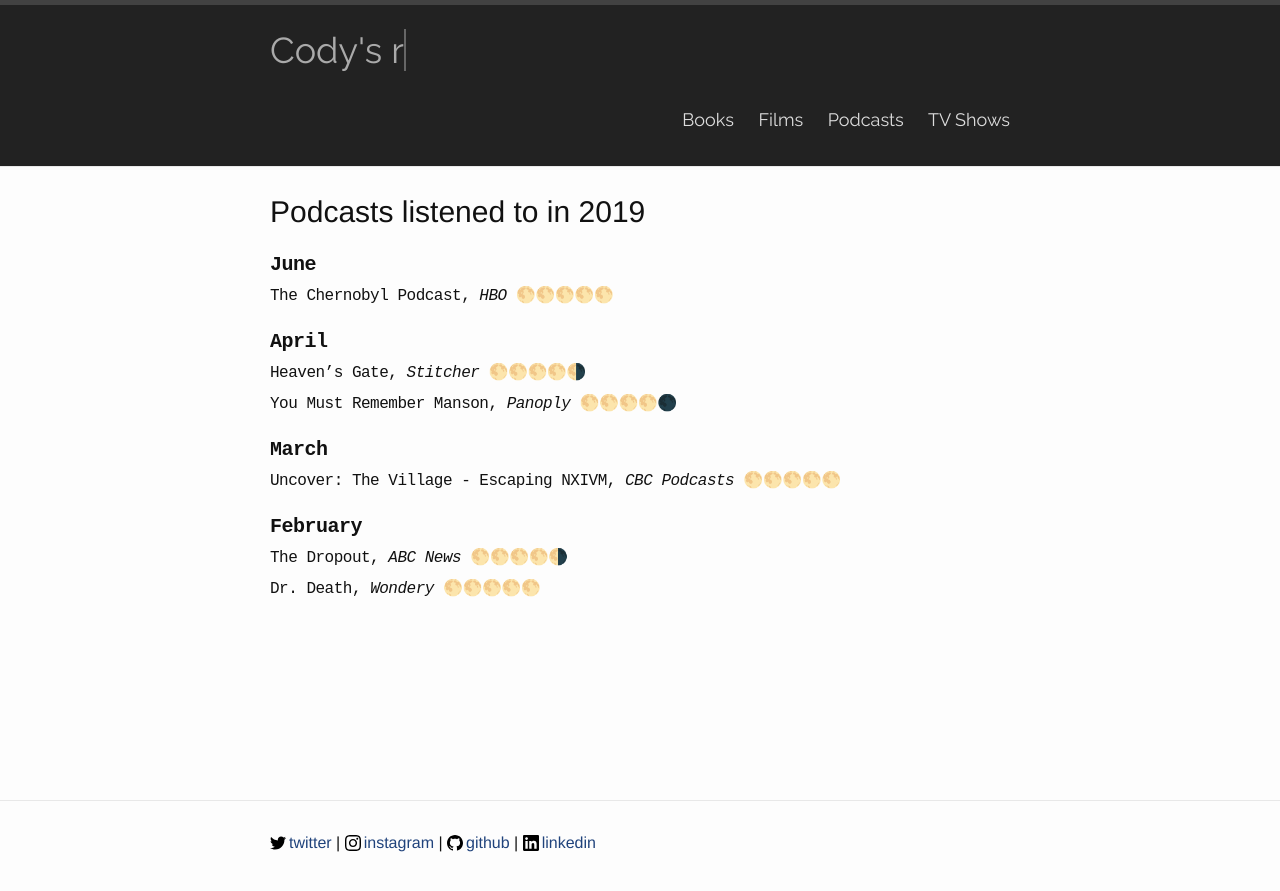
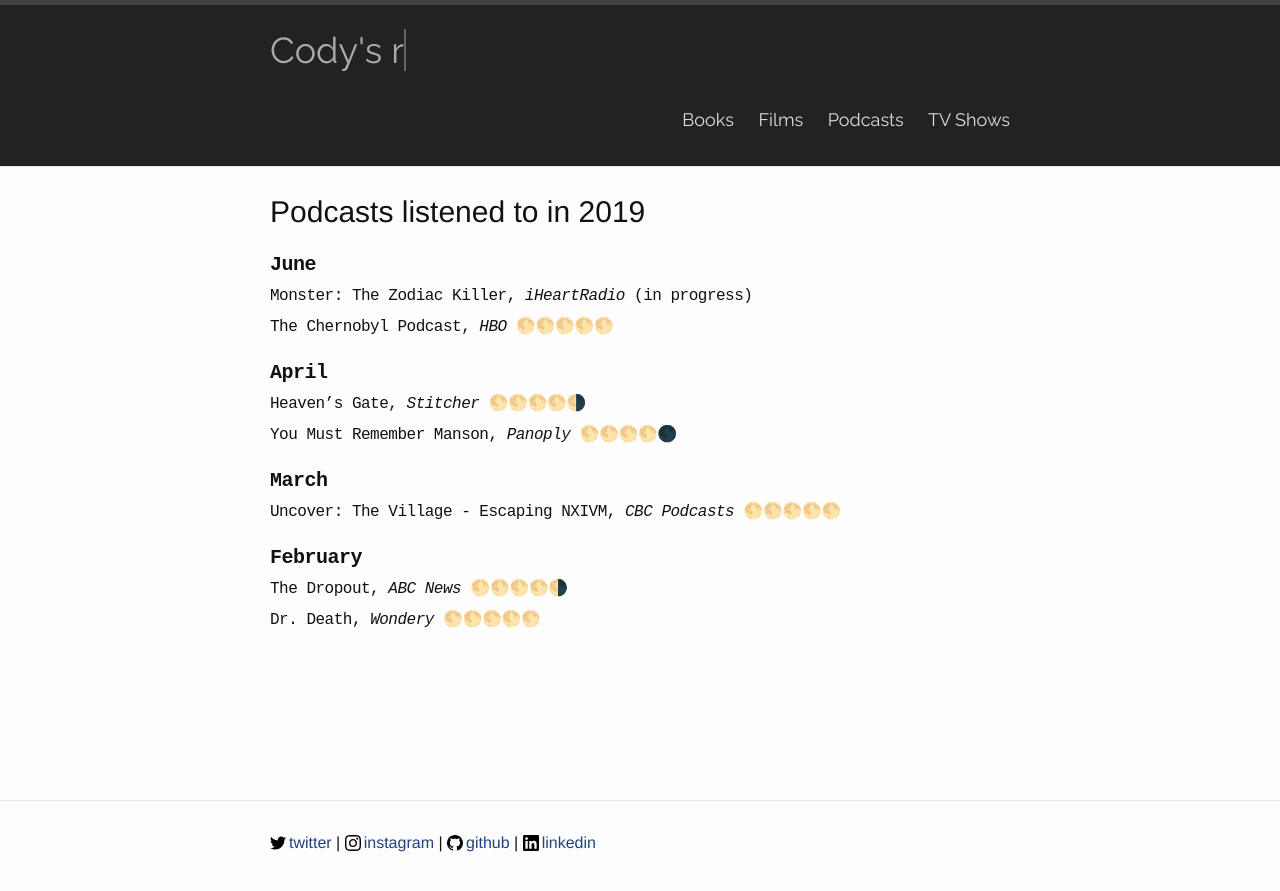
Before and after one commit to codydalerodgers/personal-blog, a Jekyll site: the page built from _podcasts/2019.md, in a window 1280 px wide. Shown: the top 891 px of the page. Built offline with Jekyll 4.4.1, drawn with Linux system fonts in a browser that asks for light colours.

Commit message:
Add Monster podcast

```diff
--- a/_podcasts/2019.md
+++ b/_podcasts/2019.md
@@ -4,6 +4,8 @@
 title: Podcasts listened to in 2019
 ---
 ## June
+Monster: The Zodiac Killer, _iHeartRadio_ {{site.inprogress}}
+
 The Chernobyl Podcast, _HBO_ {{ site.five }}
 
 ## April
```
